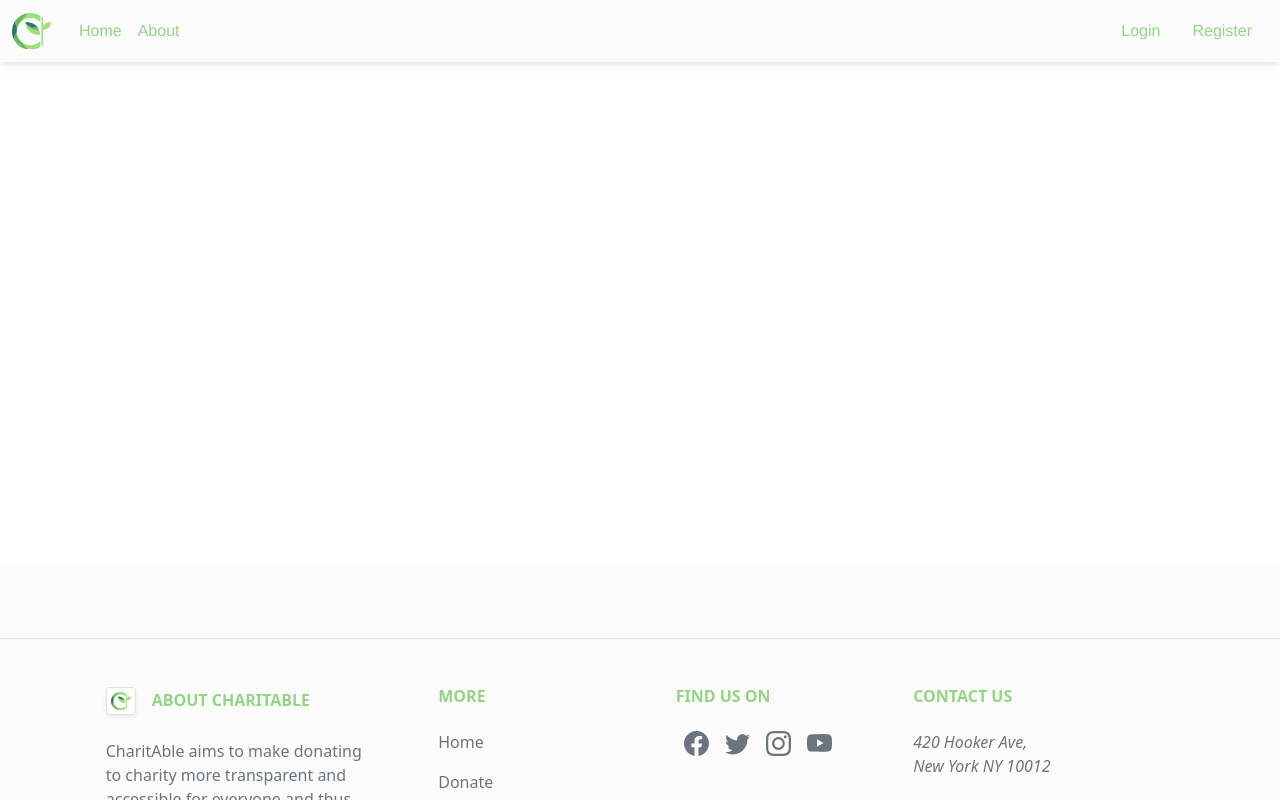
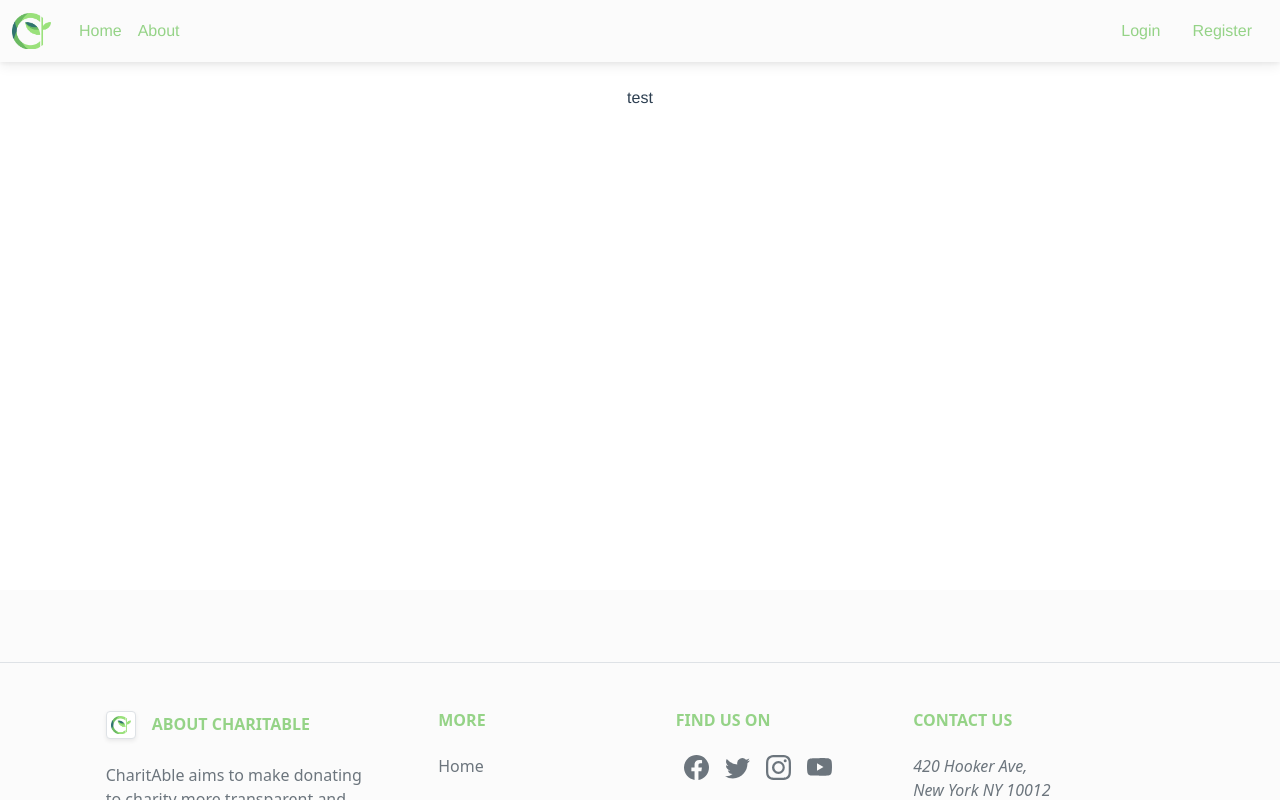
Before and after one commit to SS2021-SoftwareProject/Frontend, a Vue app: page /profile in a window 1280 px wide. Shown: the top 800 px of the page. Built offline with nearby package versions, Linux system fonts and the light colour scheme; the HTML template or start-up script is replaced by a standard one.

Commit message:
- added profile link in footer - create the profile page and added it in the main.js

```diff
--- /dev/null
+++ b/src/views/UserProfile.vue
@@ -0,0 +1,13 @@
+<template>
+  <div class="header">test</div>
+</template>
+
+<script>
+
+export default {
+  name: 'UserProfile'
+}
+
+</script>
+
+<style scoped></style>
```
Also changed, not shown: src/main.js (+5 -3 lines).
